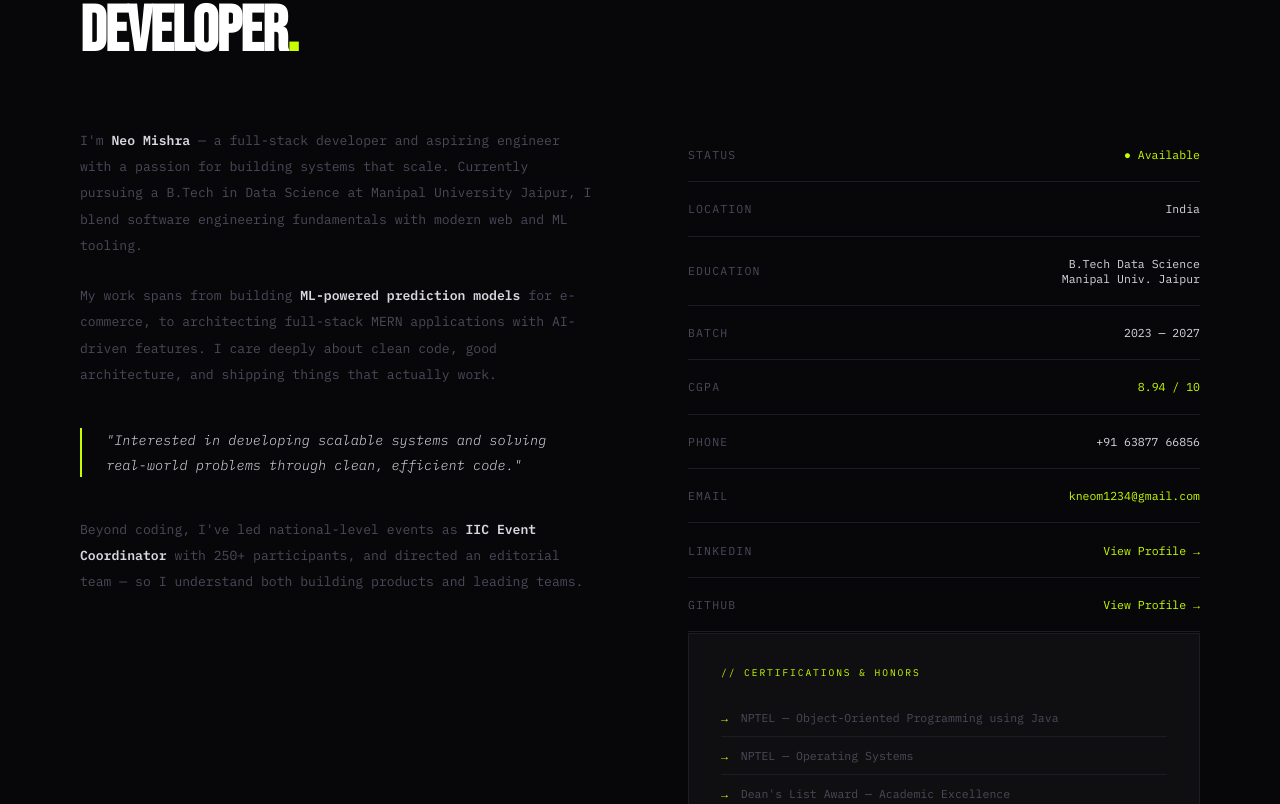
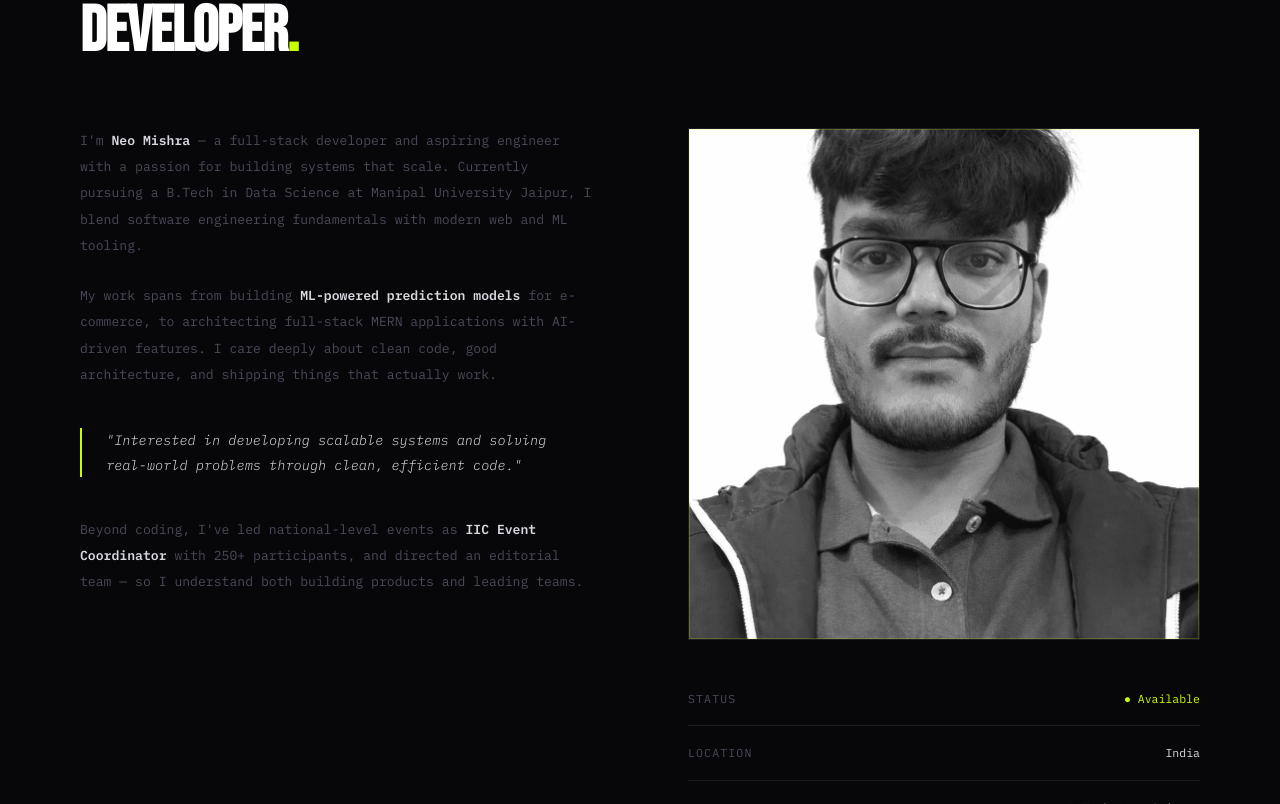
Before and after one commit to Neo200411/Portfolio, a React (Vite) app: page / in a window 1280 px wide. Shown: the part 1056-1860 px from the top of the page. Built offline with nearby package versions, Linux system fonts and the light colour scheme.

Commit message:
Add profile photo to About section

```diff
--- a/src/assets/style.css
+++ b/src/assets/style.css
@@ -193,6 +193,24 @@
   .about-highlight {
     border-left: 2px solid var(--accent); padding-left: 1.5rem; margin: 2.5rem 0;
     font-size: 0.85rem; line-height: 1.8; color: var(--text); font-style: italic;
+  }
+  .about-image-container {
+    width: 100%; aspect-ratio: 1;
+    margin-bottom: 2rem; border: 1px solid var(--border);
+    background: var(--surface); overflow: hidden;
+    position: relative;
+  }
+  .about-image-container::after {
+    content: ''; position: absolute; inset: 0;
+    border: 1px solid var(--accent); opacity: 0.2;
+    pointer-events: none;
+  }
+  .about-image {
+    width: 100%; height: 100%; object-fit: cover;
+    filter: grayscale(1); transition: all 0.6s cubic-bezier(0.16, 1, 0.3, 1);
+  }
+  .about-image-container:hover .about-image {
+    filter: grayscale(0); transform: scale(1.05);
   }
   .about-details { display: flex; flex-direction: column; gap: 0; }
   .detail-row {
--- a/src/components/About.jsx
+++ b/src/components/About.jsx
@@ -1,5 +1,6 @@
 import React from 'react';
 import { motion } from 'framer-motion';
+import profileImg from '../assets/profile.png';
 
 const About = () => {
   return (
@@ -39,6 +40,9 @@ const About = () => {
           viewport={{ once: true, margin: "-100px" }}
           transition={{ duration: 0.8, delay: 0.2 }}
         >
+          <div className="about-image-container">
+            <img src={profileImg} alt="Neo Mishra" className="about-image" />
+          </div>
           <div className="about-details">
             <div className="detail-row">
               <span className="detail-key">Status</span>
```
Also changed, not shown: src/assets/profile.png (added).
